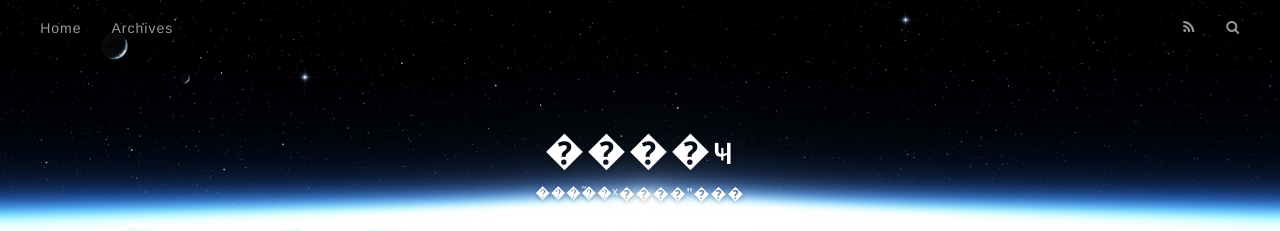
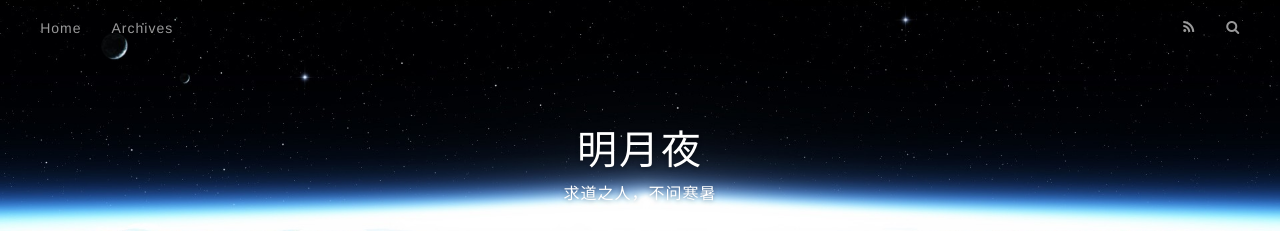
Before and after one commit to XMT-CN/XMT-CN.github.io, a plain HTML site: page index.html in a window 1280 px wide. Shown: the top 231 px of the page. Drawn offline with nearby package versions, Linux system fonts and the light colour scheme.

Commit message:
Site updated: 2017-08-02 09:53:06

```diff
--- a/index.html
+++ b/index.html
@@ -3,17 +3,17 @@
 <head>
   <meta charset="utf-8">
 
-  <title>����ҹ</title>
+  <title>明月夜</title>
   <meta name="viewport" content="width=device-width, initial-scale=1, maximum-scale=1">
   <meta property="og:type" content="website">
-<meta property="og:title" content="����ҹ">
+<meta property="og:title" content="明月夜">
 <meta property="og:url" content="http://yoursite.com/index.html">
-<meta property="og:site_name" content="����ҹ">
+<meta property="og:site_name" content="明月夜">
 <meta property="og:locale" content="zh-CN">
 <meta name="twitter:card" content="summary">
-<meta name="twitter:title" content="����ҹ">
+<meta name="twitter:title" content="明月夜">
 
-    <link rel="alternate" href="/atom.xml" title="����ҹ" type="application/atom+xml">
+    <link rel="alternate" href="/atom.xml" title="明月夜" type="application/atom+xml">
 
 
     <link rel="icon" href="/favicon.png">
@@ -34,11 +34,11 @@
   <div id="header-outer" class="outer">
     <div id="header-title" class="inner">
       <h1 id="logo-wrap">
-        <a href="/" id="logo">����ҹ</a>
+        <a href="/" id="logo">明月夜</a>
       </h1>
 
         <h2 id="subtitle-wrap">
-          <a href="/" id="subtitle">����֮�ˣ����ʺ���</a>
+          <a href="/" id="subtitle">求道之人，不问寒暑</a>
         </h2>
 
     </div>
@@ -101,7 +101,7 @@
 
     </div>
     <footer class="article-footer">
-      <a data-url="http://yoursite.com/2017/08/01/hello-world/" data-id="cj5uc4b5f0000cgdgk46m02n5" class="article-share-link">Share</a>
+      <a data-url="http://yoursite.com/2017/08/01/hello-world/" data-id="cj5ucyj4h00003wdgrsyr5jej" class="article-share-link">Share</a>
 
 
     </footer>
```
Also changed, not shown: 2017/08/01/hello-world/index.html (+6 -6 lines), archives/2017/08/index.html (+7 -7 lines), archives/2017/index.html (+7 -7 lines), archives/index.html (+7 -7 lines).
